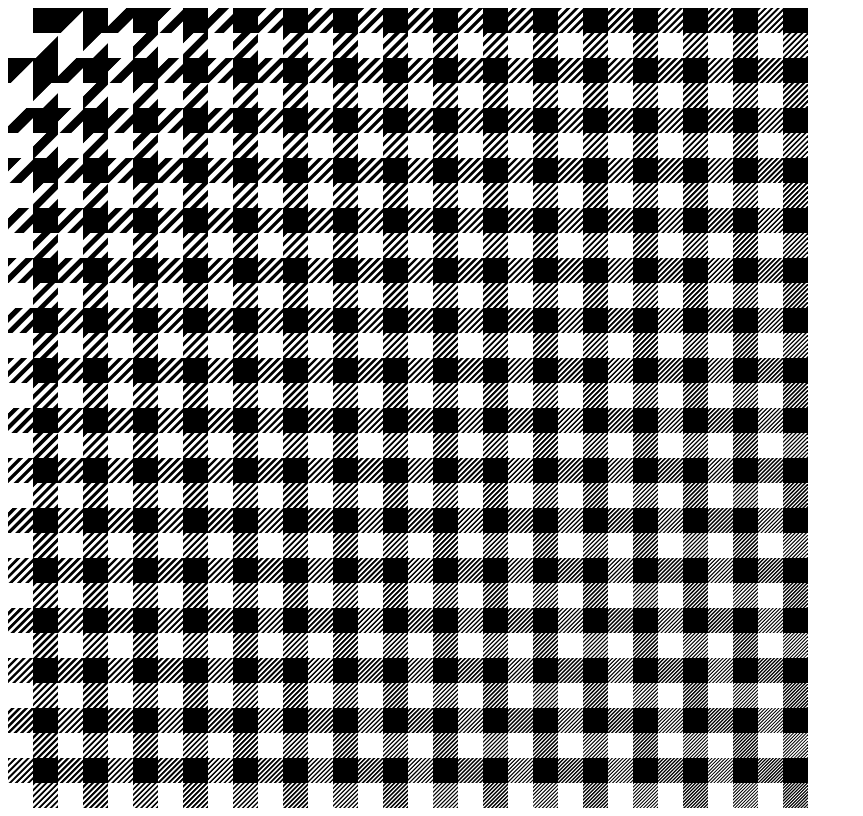
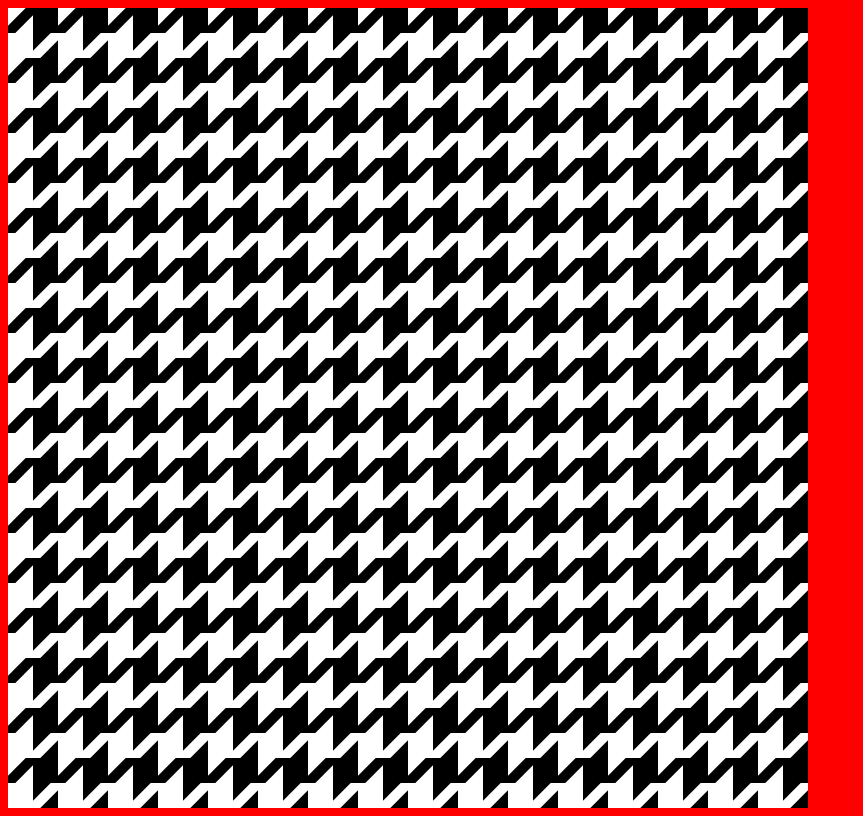
Before and after one commit to houndstooth/ginghoundstootham, a plain HTML site: page index.html in a window 1280 px wide. Shown: the whole page, without its empty margins (0-863 px from the left). Drawn offline with Linux system fonts and the light colour scheme.

Commit message:
derasterized

```diff
--- /dev/null
+++ b/derasterized_houndstooth.js
@@ -0,0 +1,57 @@
+//setup canvas
+
+const canvas = document.querySelector('.canvas');
+const ctx = canvas.getContext('2d');
+
+
+//user settings
+
+ctx.lineWidth = 1;
+const SCALE = 25;
+const DIMENSION = 32;
+WIDTH = HEIGHT = canvas.width = canvas.height = SCALE * DIMENSION;
+const STRIPE_COUNT = 3;
+const COLOR_A = "#000";
+const COLOR_B = "#fff";
+
+
+//draw the solid squares
+
+for (var x = 0; x < DIMENSION; x++) {
+  for (var y = 0; y < DIMENSION; y++) {
+    if (x % 2 !== 0 && y % 2 === 0) solidSquare(COLOR_A, x, y);
+    if (x % 2 === 0 && y % 2 !== 0) solidSquare(COLOR_B, x, y);
+    if (x % 2 === 0 && y % 2 === 0) stripedSquare(COLOR_A, x, y);
+    if (x % 2 !== 0 && y % 2 !== 0) stripedSquare(COLOR_B, x, y);
+  }
+}
+
+function solidSquare(color, x, y) {
+  ctx.fillStyle = color;
+  ctx.beginPath();
+  ctx.rect(x * SCALE, y * SCALE, SCALE, SCALE);
+  ctx.fill();
+}
+
+function stripedSquare(color, x, y) {
+  solidSquare(color, x, y);
+  ctx.fillStyle = switchColor(color);
+
+  ctx.beginPath();
+  ctx.moveTo(x * SCALE, y * SCALE);
+  ctx.lineTo((x + Math.sqrt(2)/2) * SCALE, y * SCALE);
+  ctx.lineTo(x * SCALE, (y + Math.sqrt(2)/2) * SCALE);
+  ctx.closePath();
+  ctx.fill();
+
+  ctx.beginPath();
+  ctx.moveTo((x + 1) * SCALE, (y + 1 - Math.sqrt(2)/2) * SCALE);
+  ctx.lineTo((x + 1) * SCALE, (y + 1) * SCALE);
+  ctx.lineTo((x + 1 - Math.sqrt(2)/2) * SCALE, (y + 1) * SCALE);
+  ctx.closePath();
+  ctx.fill();
+}
+
+function switchColor(color) {
+  return color === COLOR_A ? COLOR_B : COLOR_A;
+}
--- a/ginghoundstootham.js
+++ b/ginghoundstootham.js
@@ -84,12 +84,12 @@ function drawStripedSquare(x, y, thisDiagonalsStripeEdgeModuli) {
 
 for (var x = 0; x < DIMENSION; x++) {
   for (var y = 0; y < DIMENSION; y++) {
-    if (x % 2 !== 0 && y % 2 === 0) solidSquare(COLOR_A);
-    if (x % 2 === 0 && y % 2 !== 0) solidSquare(COLOR_B);
+    if (x % 2 !== 0 && y % 2 === 0) solidSquare(COLOR_A, x, y);
+    if (x % 2 === 0 && y % 2 !== 0) solidSquare(COLOR_B, x, y);
   }
 }
 
-function solidSquare(color) {
+function solidSquare(color, x, y) {
   ctx.fillStyle = color;
   ctx.beginPath();
   ctx.rect(x * SCALE, y * SCALE, SCALE, SCALE);
--- a/index.html
+++ b/index.html
@@ -1,6 +1,7 @@
 <head><title>ginghoundstootham</title></head>
 
-<body>
+<body style="background-color: red">
     <canvas class="canvas"></canvas>
-		<script src="ginghoundstootham.js"></script>
+		<!-- <script src="ginghoundstootham.js"></script> -->
+    <script src="derasterized_houndstooth.js"></script>
 </body>
```
